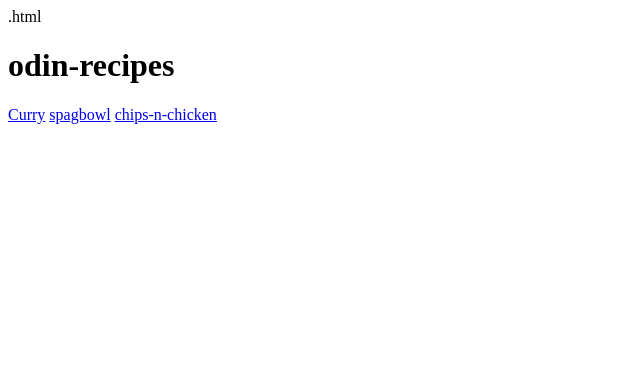
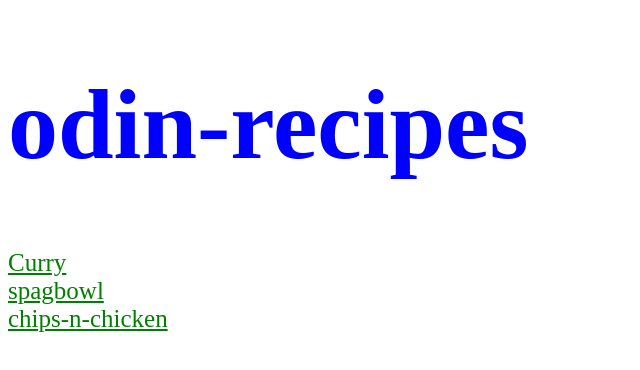
Before and after one commit to Ashrodders/odin-recipes, a plain HTML site: page index.html in a window 1280 px wide. Shown: the whole page, without its empty margins (0-640 px from the left). Drawn offline with Linux system fonts and the light colour scheme.

Commit message:
design is not my aim getting used to adding and using css looksterrible but i understand and want to move on

```diff
--- a/chips-n-chicken.html
+++ b/chips-n-chicken.html
@@ -5,7 +5,7 @@
     <meta name="viewport" content="width=device-width, initial-scale=1.0">
     <meta http-equiv="X-UA-Compatible" content="ie=edge">
     <title>hips-n-chicken </title>
-
+    <link rel="stylesheet" href="style.css">
 </head>
 <body>
 
--- a/index.html
+++ b/index.html
@@ -1,5 +1,3 @@
-.html
-
 
 <!DOCTYPE html>
 <html lang="en">
@@ -12,15 +10,17 @@
 </head>
 <body>
 
-<h1>odin-recipes</h1>
+<h1 class="heading">odin-recipes</h1>
 
 
-<a href="/home/odinstudent/repos/odin-recipes/recipes/curry.html">Curry</a>
+<a href="/home/odinstudent/repos/odin-recipes/curry.html">Curry</a>
 
-<a href="/home/odinstudent/repos/odin-recipes/recipes/spagbowl.html">spagbowl</a>
+<br>
 
-<a href="/home/odinstudent/repos/odin-recipes/recipes/chips-n-chicken.html">chips-n-chicken</a>
+<a href="spagbowl.html">spagbowl</a>
+<br>
 
+<a href="chips-n-chicken.html">chips-n-chicken</a>
 
 
 
--- /dev/null
+++ b/style.css
@@ -0,0 +1,39 @@
+.heading  {
+font-size:100px;
+color: blue;
+}
+
+
+
+a {
+
+font-size: 25px;
+    color: green;
+
+}
+
+h1 {
+
+color: blueviolet;
+
+
+}
+
+ul {
+
+background-color: aqua;
+color: brown;
+
+}
+
+ol {
+
+    background-color: blueviolet;
+
+}
+
+li {
+
+color: bisque;
+
+}
```
Also changed, not shown: curry.html (+1 -1 lines), spagbowl.html (+1 -1 lines), 3 other files.
